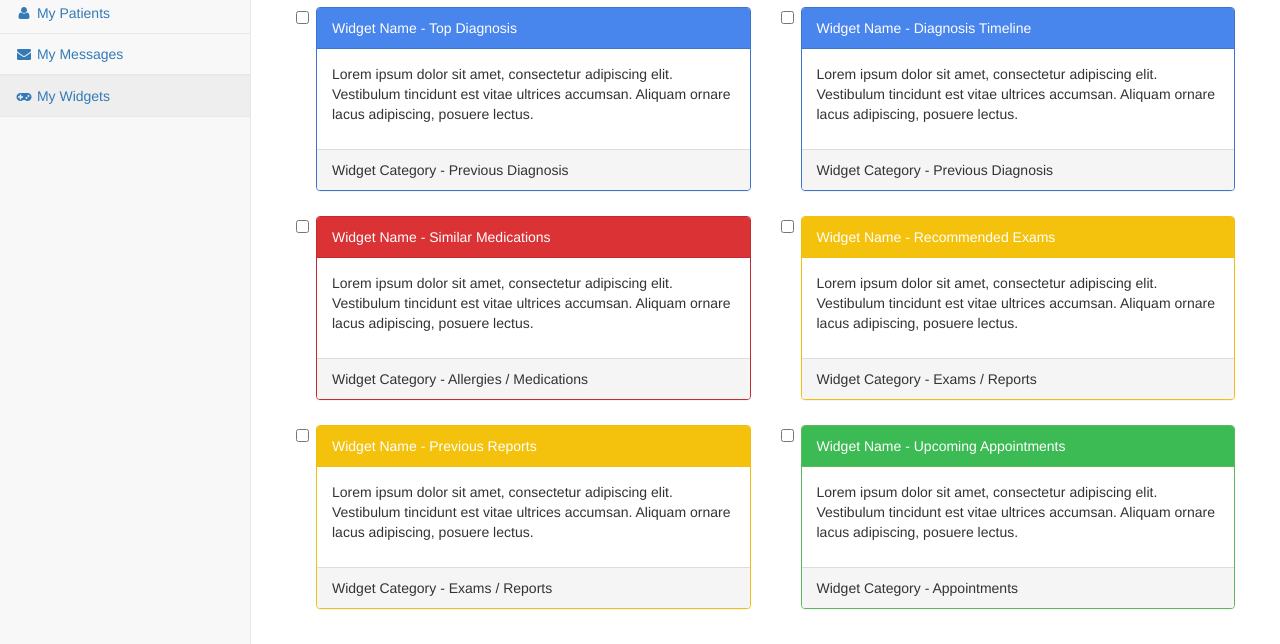
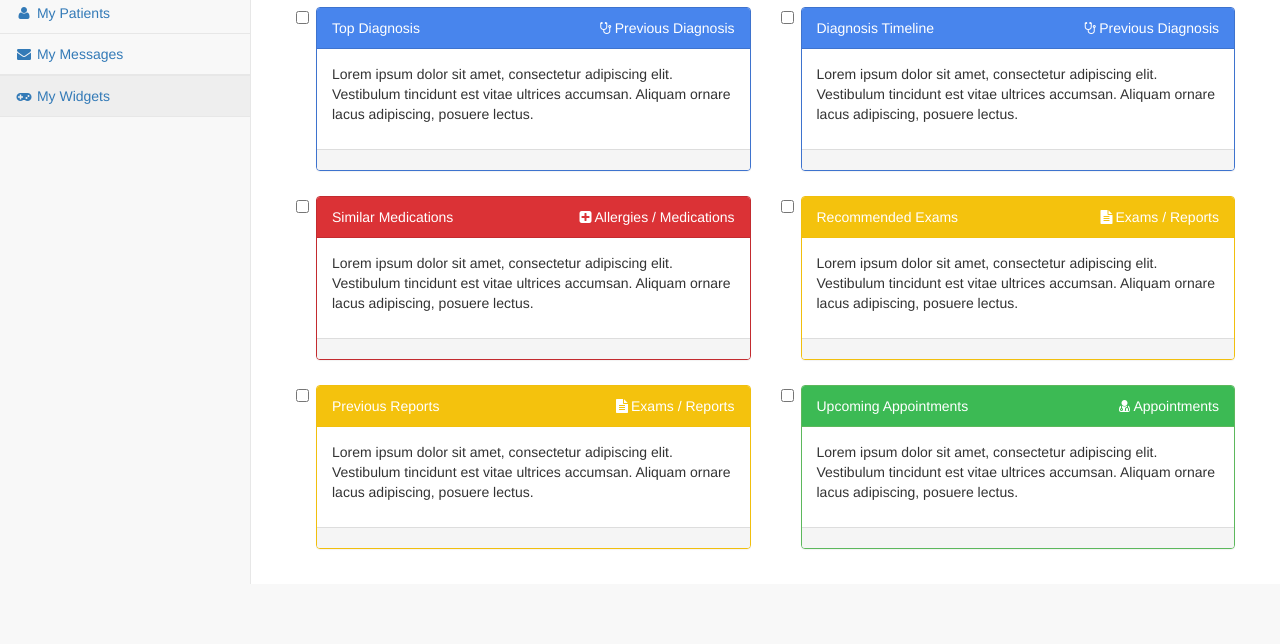
Before and after one commit to yagrawala/cewit_hack_site, a website: page pages/widgets.html in a window 1280 px wide. Shown: the part 164-808 px from the top of the page. Drawn offline with Linux system fonts and the light colour scheme.

Commit message:
patients color changes. Widgets header changes.

```diff
--- a/pages/widgets.html
+++ b/pages/widgets.html
@@ -188,13 +188,13 @@
                                     <input type="checkbox" value="">
                                         <div class="panel panel-primary">
                                             <div class="panel-heading">
-                                                Widget Name - Top Diagnosis
+                                                Top Diagnosis
+                                                <span class="pull-right"><i class="fa fa-stethoscope fa-fw"></i>Previous Diagnosis</span>
                                             </div>
                                             <div class="panel-body">
                                                 <p>Lorem ipsum dolor sit amet, consectetur adipiscing elit. Vestibulum tincidunt est vitae ultrices accumsan. Aliquam ornare lacus adipiscing, posuere lectus.</p>
                                             </div>
                                             <div class="panel-footer">
-                                                Widget Category - Previous Diagnosis
                                             </div>
                                         </div>
                                 </label>
@@ -204,13 +204,13 @@
                                     <input type="checkbox" value="">
                                         <div class="panel panel-primary">
                                             <div class="panel-heading">
-                                                Widget Name - Diagnosis Timeline
+                                                Diagnosis Timeline
+                                                <span class="pull-right"><i class="fa fa-stethoscope fa-fw"></i>Previous Diagnosis</span>
                                             </div>
                                             <div class="panel-body">
                                                 <p>Lorem ipsum dolor sit amet, consectetur adipiscing elit. Vestibulum tincidunt est vitae ultrices accumsan. Aliquam ornare lacus adipiscing, posuere lectus.</p>
                                             </div>
                                             <div class="panel-footer">
-                                                Widget Category - Previous Diagnosis
                                             </div>
                                         </div>
                                 </label>
@@ -224,13 +224,13 @@
                                     <input type="checkbox" value="">
                                         <div class="panel panel-red">
                                             <div class="panel-heading">
-                                                Widget Name - Similar Medications
+                                                Similar Medications
+                                                <span class="pull-right"><i class="fa fa-plus-square fa-fw"></i>Allergies / Medications</span>
                                             </div>
                                             <div class="panel-body">
                                                 <p>Lorem ipsum dolor sit amet, consectetur adipiscing elit. Vestibulum tincidunt est vitae ultrices accumsan. Aliquam ornare lacus adipiscing, posuere lectus.</p>
                                             </div>
                                             <div class="panel-footer">
-                                                Widget Category - Allergies / Medications
                                             </div>
                                         </div>
                                 </label>
@@ -240,13 +240,13 @@
                                     <input type="checkbox" value="">
                                         <div class="panel panel-yellow">
                                             <div class="panel-heading">
-                                                Widget Name - Recommended Exams
+                                                Recommended Exams
+                                                <span class="pull-right"><i class="fa fa-file-text fa-fw"></i>Exams / Reports</span>
                                             </div>
                                             <div class="panel-body">
                                                 <p>Lorem ipsum dolor sit amet, consectetur adipiscing elit. Vestibulum tincidunt est vitae ultrices accumsan. Aliquam ornare lacus adipiscing, posuere lectus.</p>
                                             </div>
                                             <div class="panel-footer">
-                                                Widget Category - Exams / Reports
                                             </div>
                                         </div>
                                 </label>
@@ -260,13 +260,13 @@
                                     <input type="checkbox" value="">
                                         <div class="panel panel-yellow">
                                             <div class="panel-heading">
-                                                Widget Name - Previous Reports
+                                                Previous Reports
+                                                <span class="pull-right"><i class="fa fa-file-text fa-fw"></i>Exams / Reports</span>
                                             </div>
                                             <div class="panel-body">
                                                 <p>Lorem ipsum dolor sit amet, consectetur adipiscing elit. Vestibulum tincidunt est vitae ultrices accumsan. Aliquam ornare lacus adipiscing, posuere lectus.</p>
                                             </div>
                                             <div class="panel-footer">
-                                                Widget Category - Exams / Reports
                                             </div>
                                         </div>
                                 </label>
@@ -276,13 +276,13 @@
                                     <input type="checkbox" value="">
                                         <div class="panel panel-green">
                                             <div class="panel-heading">
-                                                Widget Name - Upcoming Appointments
+                                                Upcoming Appointments
+                                                <span class="pull-right"><i class="fa fa-user-md fa-fw"></i>Appointments</span>
                                             </div>
                                             <div class="panel-body">
                                                 <p>Lorem ipsum dolor sit amet, consectetur adipiscing elit. Vestibulum tincidunt est vitae ultrices accumsan. Aliquam ornare lacus adipiscing, posuere lectus.</p>
                                             </div>
                                             <div class="panel-footer">
-                                                Widget Category - Appointments
                                             </div>
                                         </div>
                                 </label>
```
Also changed, not shown: pages/patients.html (+15 -2 lines).
